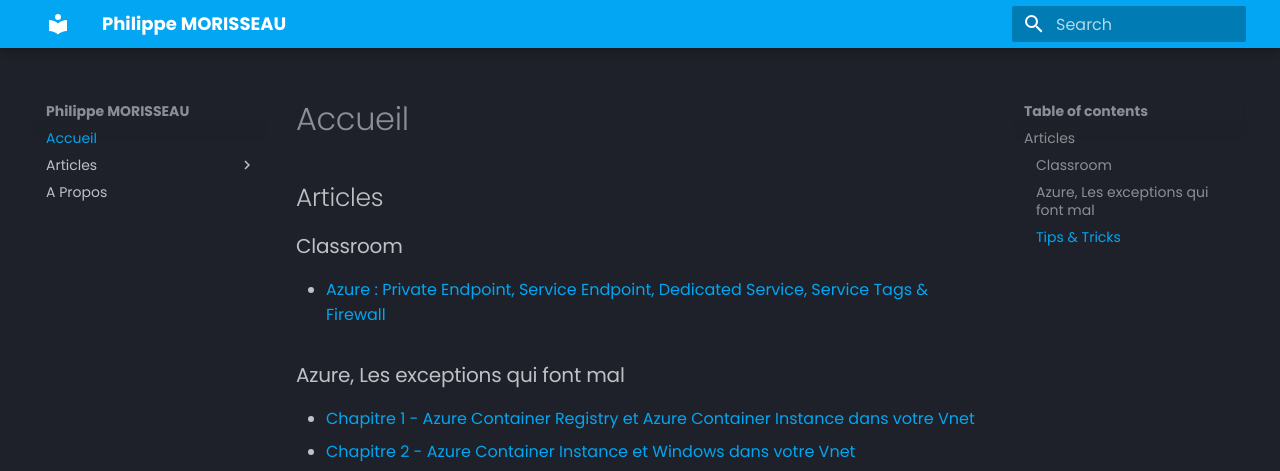
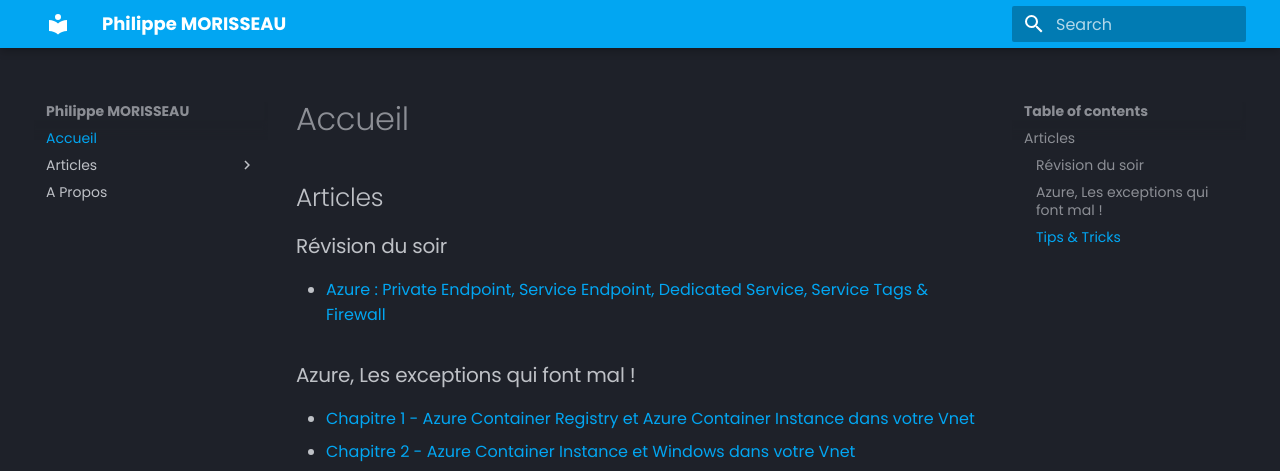
Before and after one commit to Ineaweb/Blog, an MkDocs documentation site: the page built from docs/index.md, in a window 1280 px wide. Shown: the top 471 px of the page. Built offline with MkDocs 1.6.1 and Material for MkDocs 9.7.7, drawn with Linux system fonts in a browser that asks for light colours.

Commit message:
fix: rename section

```diff
--- a/docs/index.md
+++ b/docs/index.md
@@ -3,11 +3,11 @@ title: "Accueil"
 ---
 ## Articles
 
-### Classroom
+### Révision du soir
 
 - [Azure : Private Endpoint, Service Endpoint, Dedicated Service, Service Tags & Firewall](articles/classroom/01.azureClassroom.VnetEndpointFirewall.md)
 
-### Azure, Les exceptions qui font mal
+### Azure, Les exceptions qui font mal !
 
 - [Chapitre 1 - Azure Container Registry et Azure Container Instance dans votre Vnet](articles/exceptions/01.azureException.acrAndAciInYourVnet.md)
 - [Chapitre 2 - Azure Container Instance et Windows dans votre Vnet](articles/exceptions/02.azureException.aciWindowsWithVnet.md)
```
